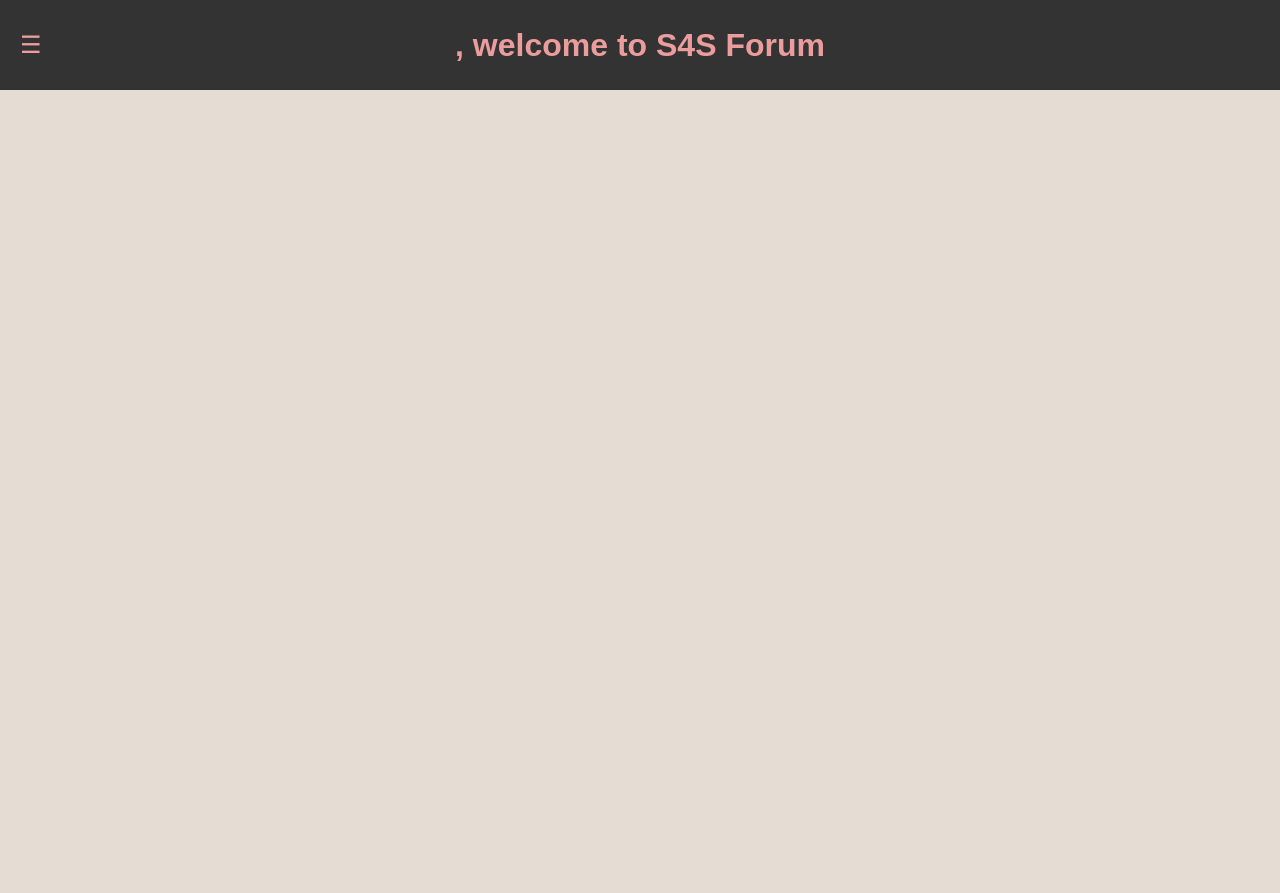
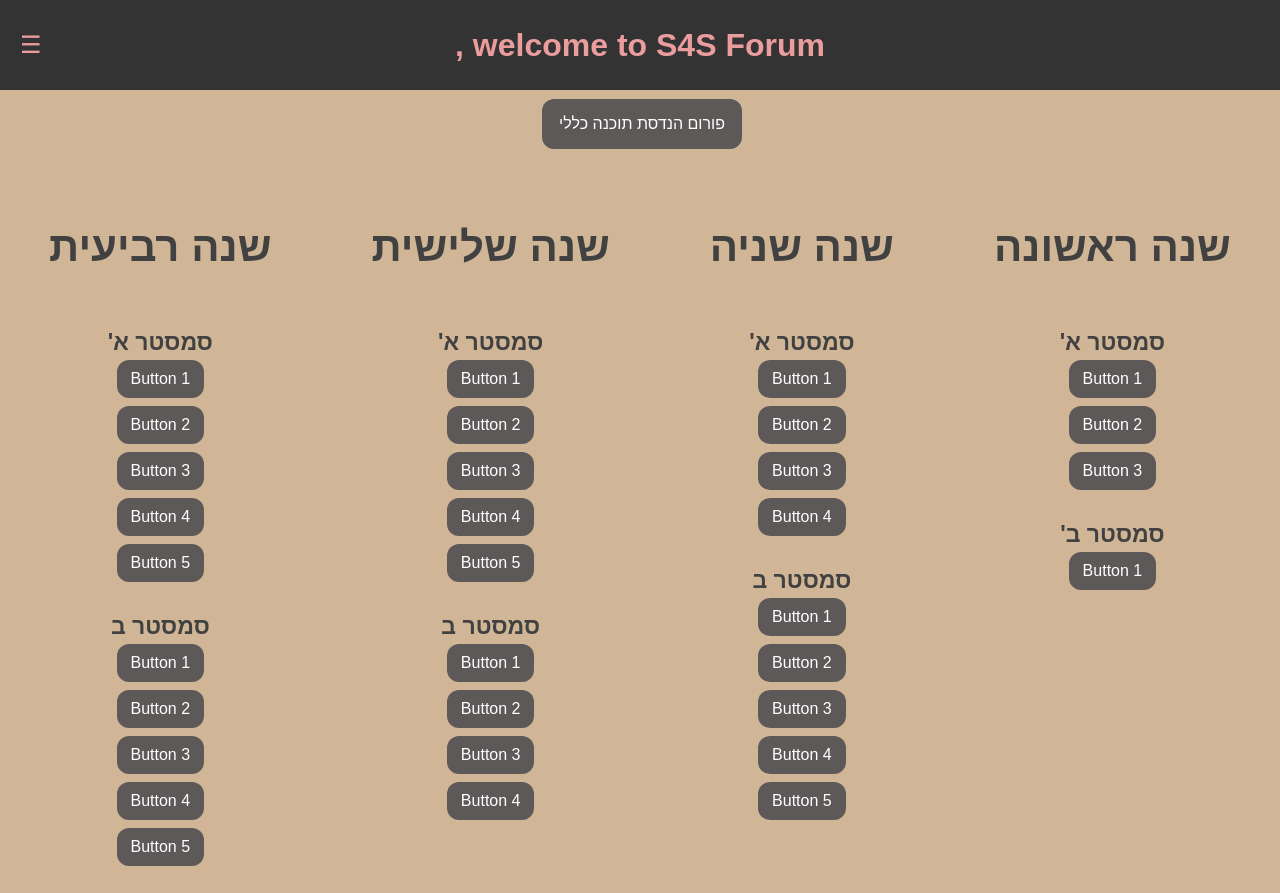
Before and after one commit to omerdani/StudentForStudent, a Django app: page /mainforum/ in a window 1280 px wide. Before the commit the page ends 90 px from the top, so only its background shows below. Run offline with Django 5.2, Linux system fonts and the light colour scheme.

Commit message:
update 1.18

```diff
--- a/S4S/views.py
+++ b/S4S/views.py
@@ -5,6 +5,7 @@
 from .models import Candidate, Student, Graduate, Post, Post2
 from django.http import HttpResponse
 from django.contrib.sessions.models import Session
+from datetime import datetime, timezone
 #from .models import post_id
 def signup(request):
     if request.method == 'POST':
@@ -90,10 +91,17 @@
     return render(request, 'after_login_forum.html',{'posts': posts})
 
 
+
 def check_session(request):
     user_id = request.session.get('user_id', 'No user logged in')
     user_type = request.session.get('user_type', 'No user type')
-    return HttpResponse(f"User ID: {user_id}, User Type: {user_type}")
+    session_key = request.session.session_key
+    try:
+        session = Session.objects.get(session_key=session_key)
+        session_length = session.expire_date - datetime.now(timezone.utc)
+    except Session.DoesNotExist:
+        session_length = 'Session does not exist'
+    return HttpResponse(f"User ID: {user_id}, User Type: {user_type}, Session Length: {session_length}")
 def active_sessions(request):
     session_key_list = []
     for session in Session.objects.all():
--- a/StudentForStudent/settings.py
+++ b/StudentForStudent/settings.py
@@ -126,6 +126,6 @@
 
 SESSION_ENGINE = 'django.contrib.sessions.backends.db'
 SESSION_COOKIE_NAME = 'sessionid'  # Name of the cookie
-SESSION_COOKIE_AGE = 3600  # Expiration time in seconds
+SESSION_COOKIE_AGE = 14400  # Expiration time in seconds
 SESSION_EXPIRE_AT_BROWSER_CLOSE = False  # Whether to expire session on browser close
 SESSION_COOKIE_SECURE = False  # Whether to use HTTPS for the session cookie
--- a/templates/MainForum.html
+++ b/templates/MainForum.html
@@ -7,7 +7,7 @@
     <style>
         body {
             font-family: Arial, sans-serif;
-            background-color: #e5ddd3;
+            background-color: #d0b696;
             margin: 0;
             padding: 0;
         }
@@ -43,6 +43,27 @@
             left: -250px;
             transition: left 0.3s ease;
             padding-top: 60px; /* Adjust to accommodate header */
+        }
+        .year-headers {
+            display: flex;
+            color: #414141;
+            justify-content: center;
+            padding-top: 80px; /* Adjust to accommodate header */
+            gap: 100px; /* Add space between headers */
+        }
+        .year-headers h2 {
+            text-align: center;
+            font-size: 42px;
+        }
+        .year {
+            display: flex;
+            flex-direction: column;
+            align-items: center;
+
+        }
+        .year h3 {
+                text-align: center;
+            font-size: 23px;
         }
         .sidebar a {
             display: block;
@@ -122,6 +143,26 @@
             color: #ffa8a8; /* Change the color of the strings */
             padding-top: 30px;
         }
+        button {
+    background-color: #5e5959; /* Green background */
+    border: none; /* Remove border */
+    color: white; /* White text */
+    padding: 10px 14px; /* Some padding */
+    text-align: center; /* Centered text */
+    text-decoration: none; /* Remove underline */
+    display: inline-block;
+    font-size: 16px;
+    margin: 4px 2px;
+    cursor: pointer; /* Mouse pointer on hover */
+    transition-duration: 0.4s; /* Transition effects */
+    border-radius: 12px; /* Rounded corners */
+}
+
+button:hover {
+    background-color: #45a049; /* Green background on hover */
+    color: white; /* White text on hover */
+}
+
     </style>
 </head>
 <body>
@@ -131,6 +172,63 @@
         <div class="menu-icon" onclick="toggleSidebar(event)">☰</div>
         <h2>{{ user.first_name }} {{ user.last_name }}, welcome to S4S Forum</h2>
     </header>
+    <button style="position: absolute;
+         top: 15%;
+         left: 50%;
+         transform: translate(-50%, -50%);
+         width: 200px;
+         height: 50px;
+         ">פורום הנדסת תוכנה כללי</button> <br>
+        <div class="year-headers">
+            <div class="year">
+                <h2>שנה רביעית</h2>
+                <h3> 'סמסטר א </br>
+                    <button>Button 1</button> <br>
+                    <button>Button 2</button><br>
+                    <button>Button 3</button><br>
+                     <button>Button 4</button><br>
+                    <button>Button 5</button><br>
+                    </br>סמסטר ב <br><button>Button 1</button> <br>
+                    <button>Button 2</button><br>
+                    <button>Button 3</button><br>
+                     <button>Button 4</button><br>
+                    <button>Button 5</button><br></h3>
+
+            </div>
+            <div class="year">
+                <h2>שנה שלישית</h2>
+                <h3> 'סמסטר א </br><button>Button 1</button> <br>
+                    <button>Button 2</button><br>
+                    <button>Button 3</button><br>
+                     <button>Button 4</button><br>
+                    <button>Button 5</button><br>
+                    </br>סמסטר ב <br><button>Button 1</button> <br>
+                    <button>Button 2</button><br>
+                    <button>Button 3</button><br>
+                     <button>Button 4</button><br>
+                    <br></h3>
+            </div>
+            <div class="year">
+                <h2>שנה שניה</h2>
+                <h3> 'סמסטר א </br><button>Button 1</button> <br>
+                    <button>Button 2</button><br>
+                    <button>Button 3</button><br>
+                     <button>Button 4</button><br>
+                    </br>סמסטר ב <br><button>Button 1</button> <br>
+                    <button>Button 2</button><br>
+                    <button>Button 3</button><br>
+                     <button>Button 4</button><br>
+                    <button>Button 5</button><br></h3>
+            </div>
+            <div class="year">
+                <h2>שנה ראשונה</h2>
+                <h3> 'סמסטר א <br> <button>Button 1</button> <br>
+                    <button>Button 2</button><br>
+                    <button>Button 3</button><br>
+                    </br>'סמסטר ב  <br><button>Button 1</button> <br>
+                 <br></h3>
+            </div>
+        </div>
     <div class="sidebar" id="sidebar">
         <div class="close-icon" onclick="toggleSidebar(event)">×</div>
         <a href="/My_Profile/">My Profile</a>
```
Also changed, not shown: db.sqlite3.
